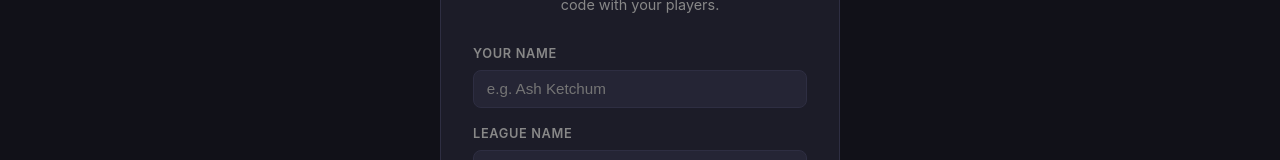
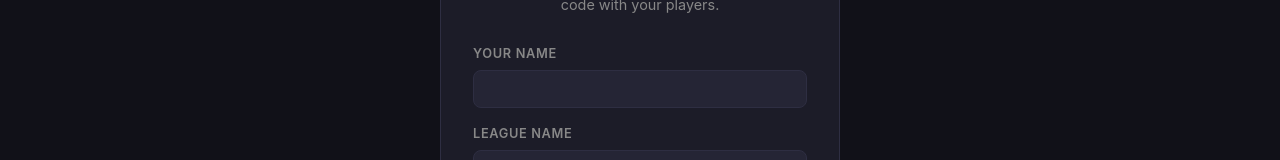
Before and after one commit to xanian7/pokemon-draft, a Vue app in the folder pokemon-draft/ClientApp/: page /league/create in a window 1280 px wide. Shown: the part 346-506 px from the top of the page. Built offline with nearby package versions, Linux system fonts and the light colour scheme.

Commit message:
push to trigger redeploy to test db retention

```diff
--- a/pokemon-draft/ClientApp/src/views/CreateLeagueView.vue
+++ b/pokemon-draft/ClientApp/src/views/CreateLeagueView.vue
@@ -69,7 +69,6 @@ async function enterAsAdmin() {
               id="commissionerName"
               v-model="commissionerName"
               type="text"
-              placeholder="e.g. Ash Ketchum"
             />
           </div>
           <div class="field">
```
